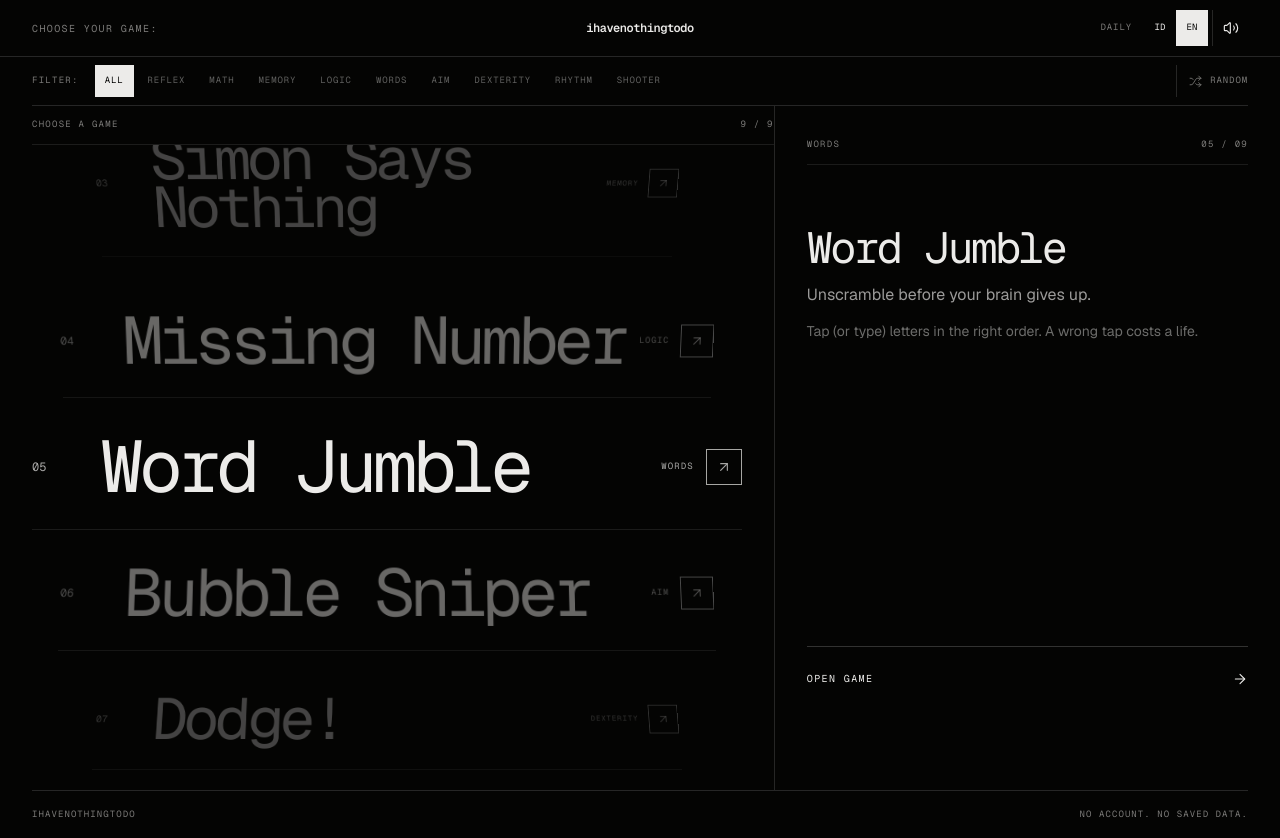
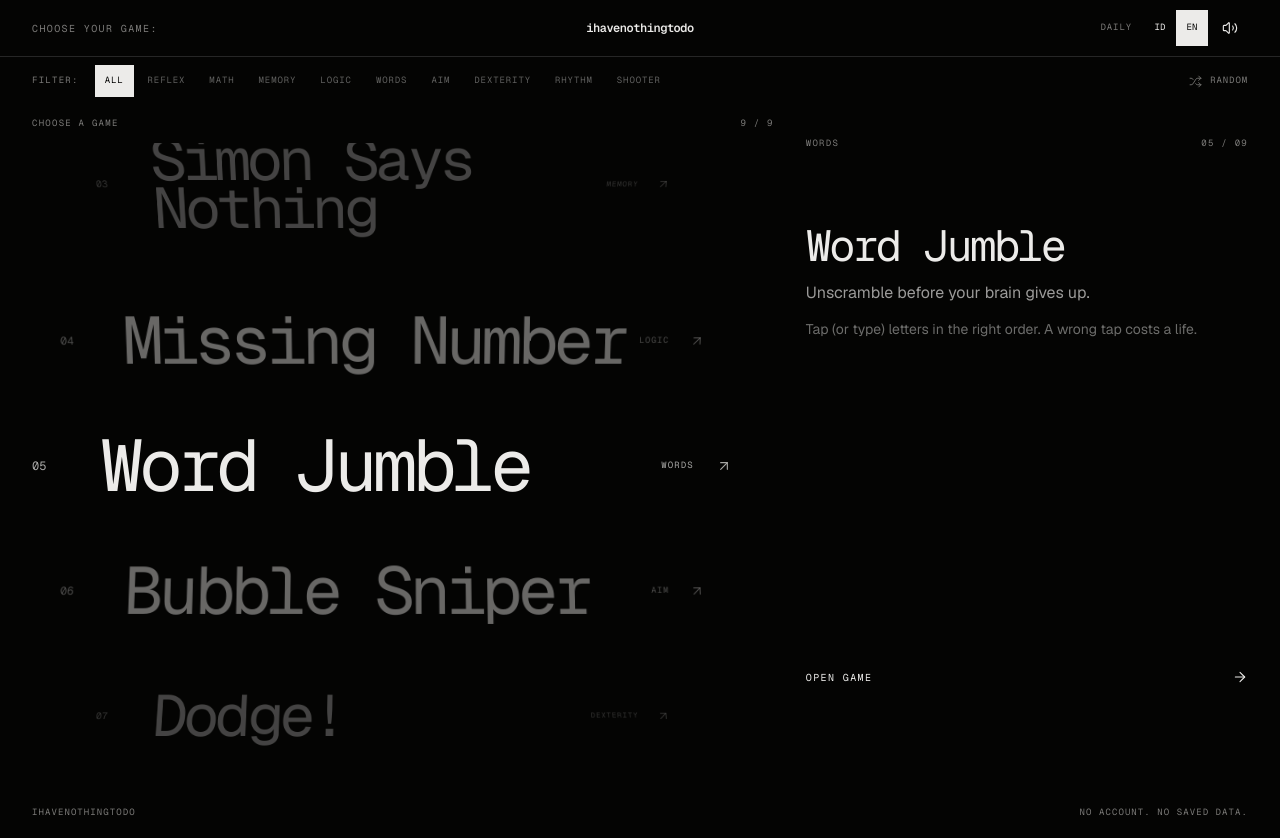
Before and after one commit to rendiero25/IhavenothingtodoGames, a React (Vite) app: page / in a window 1280 px wide. Built offline with nearby package versions, Linux system fonts and the light colour scheme; a web font is replaced by a local one.

Commit message:
refine: keep divider only below header

```diff
--- a/src/components/GameCard.tsx
+++ b/src/components/GameCard.tsx
@@ -38,7 +38,7 @@ export function GameCard({
         opacity: wheelOpacity,
         transform: `perspective(850px) rotateX(${wheelRotation}deg) scale(${wheelScale})`,
       }}
-      className={`game-list-item origin-center group grid w-full cursor-pointer grid-cols-[2.4rem_minmax(0,1fr)_auto] items-center gap-3 border-b border-ink/10 py-5 text-left outline-none transition-[color,transform,opacity] duration-300 ease-out sm:grid-cols-[3.5rem_minmax(0,1fr)_auto] sm:py-7 xl:py-8 ${selected ? 'text-ink' : 'text-ink/55 hover:text-ink/85 focus-visible:text-ink'}`}
+      className={`game-list-item origin-center group grid w-full cursor-pointer grid-cols-[2.4rem_minmax(0,1fr)_auto] items-center gap-3 py-5 text-left outline-none transition-[color,transform,opacity] duration-300 ease-out sm:grid-cols-[3.5rem_minmax(0,1fr)_auto] sm:py-7 xl:py-8 ${selected ? 'text-ink' : 'text-ink/55 hover:text-ink/85 focus-visible:text-ink'}`}
     >
       <span className="font-mono text-[10px] tabular-nums opacity-70 sm:text-xs">
         {String(index + 1).padStart(2, '0')}
@@ -55,7 +55,7 @@ export function GameCard({
         <span className="hidden font-mono text-[9px] uppercase tracking-[0.12em] opacity-70 sm:block">
           {t(catKey)}
         </span>
-        <span className="grid size-8 place-items-center border border-current opacity-70 transition-transform duration-200 ease-out group-hover:translate-x-0.5 group-hover:-translate-y-0.5 sm:size-9">
+        <span className="grid size-8 place-items-center opacity-70 transition-transform duration-200 ease-out group-hover:translate-x-0.5 group-hover:-translate-y-0.5 sm:size-9">
           <ArrowUpRight aria-hidden="true" size={16} strokeWidth={1.7} />
         </span>
       </span>
--- a/src/components/Header.tsx
+++ b/src/components/Header.tsx
@@ -51,7 +51,7 @@ export function Header({ wide = false }: { wide?: boolean }) {
               setMuted(sfx.toggleMute());
             }}
             aria-label={muted ? t('a11y.unmute') : t('a11y.mute')}
-            className="grid size-9 cursor-pointer place-items-center border-l border-ink/15 bg-paper outline-none transition-colors duration-200 hover:bg-ink hover:text-paper focus-visible:bg-ink focus-visible:text-paper"
+            className="grid size-9 cursor-pointer place-items-center bg-paper outline-none transition-colors duration-200 hover:bg-ink hover:text-paper focus-visible:bg-ink focus-visible:text-paper"
           >
             {muted ? <VolumeX size={16} strokeWidth={1.7} /> : <Volume2 size={16} strokeWidth={1.7} />}
           </button>
--- a/src/pages/Home.tsx
+++ b/src/pages/Home.tsx
@@ -31,7 +31,7 @@ function PreviewPanel({
       transition={{ duration: 0.18, ease: [0.22, 1, 0.36, 1] }}
       className="flex h-full min-h-[30rem] flex-col"
     >
-      <div className="flex items-center justify-between border-b border-ink/10 pb-3 font-mono text-[9px] uppercase tracking-[0.14em] text-ink-soft">
+      <div className="flex items-center justify-between pb-3 font-mono text-[9px] uppercase tracking-[0.14em] text-ink-soft">
         <span>{t(`cat.${game.category}` as const)}</span>
         <span>{gameNumber} / {String(GAMES.length).padStart(2, '0')}</span>
       </div>
@@ -50,7 +50,7 @@ function PreviewPanel({
         <button
           type="button"
           onClick={onLaunch}
-          className="group mt-auto flex min-h-12 items-center justify-between border-t border-ink/20 pt-4 text-left font-mono text-[10px] uppercase tracking-[0.14em] outline-none hover:text-ink/65 focus-visible:text-ink/65"
+          className="group mt-auto flex min-h-12 items-center justify-between pt-4 text-left font-mono text-[10px] uppercase tracking-[0.14em] outline-none hover:text-ink/65 focus-visible:text-ink/65"
         >
           <span>{locale === 'id' ? 'Buka game' : 'Open game'}</span>
           <ArrowRight className="transition-transform duration-200 group-hover:translate-x-1" size={16} strokeWidth={1.6} />
@@ -118,7 +118,7 @@ export default function Home() {
       <Header wide />
 
       <main className="mx-auto max-w-[1800px] px-4 sm:px-6 lg:px-8">
-        <section className="flex min-h-12 items-center justify-between gap-4 border-b border-ink/15 py-2" aria-label={locale === 'id' ? 'Filter kategori' : 'Category filters'}>
+        <section className="flex min-h-12 items-center justify-between gap-4 py-2" aria-label={locale === 'id' ? 'Filter kategori' : 'Category filters'}>
           <span className="shrink-0 font-mono text-[9px] uppercase tracking-[0.14em] text-ink-soft">
             {locale === 'id' ? 'Filter:' : 'Filter:'}
           </span>
@@ -148,7 +148,7 @@ export default function Home() {
           <button
             type="button"
             onClick={randomGame}
-            className="inline-flex min-h-8 shrink-0 cursor-pointer items-center gap-2 border-l border-ink/15 pl-3 font-mono text-[9px] uppercase tracking-[0.1em] text-ink-soft outline-none hover:text-ink focus-visible:text-ink"
+            className="inline-flex min-h-8 shrink-0 cursor-pointer items-center gap-2 pl-3 font-mono text-[9px] uppercase tracking-[0.1em] text-ink-soft outline-none hover:text-ink focus-visible:text-ink"
           >
             <Shuffle size={13} strokeWidth={1.6} />
             <span className="hidden sm:inline">{locale === 'id' ? 'Acak' : 'Random'}</span>
@@ -157,7 +157,7 @@ export default function Home() {
 
         <section className="grid lg:grid-cols-[minmax(0,1.22fr)_minmax(23rem,0.78fr)]">
           <div className="wheel-viewport order-2 min-w-0 max-h-[58dvh] lg:order-1 lg:h-[calc(100dvh-7.25rem)] lg:max-h-none">
-            <div className="flex items-center justify-between border-b border-ink/10 py-3 font-mono text-[9px] uppercase tracking-[0.14em] text-ink-soft">
+            <div className="flex items-center justify-between py-3 font-mono text-[9px] uppercase tracking-[0.14em] text-ink-soft">
               <span>{locale === 'id' ? 'Pilih game' : 'Choose a game'}</span>
               <span>{filteredGames.length} / {GAMES.length}</span>
             </div>
@@ -176,7 +176,7 @@ export default function Home() {
             </nav>
           </div>
 
-          <aside className="order-1 min-h-[34rem] border-b border-ink/15 py-6 lg:order-2 lg:min-h-0 lg:border-b-0 lg:border-l lg:py-8 lg:pl-8" aria-live="polite">
+          <aside className="order-1 min-h-[34rem] py-6 lg:order-2 lg:min-h-0 lg:py-8 lg:pl-8" aria-live="polite">
             <PreviewPanel
               game={previewGame}
               onLaunch={() => launch(previewGame)}
@@ -185,7 +185,7 @@ export default function Home() {
           </aside>
         </section>
 
-        <footer className="flex min-h-12 items-center justify-between border-t border-ink/15 font-mono text-[9px] uppercase tracking-[0.12em] text-ink-soft">
+        <footer className="flex min-h-12 items-center justify-between font-mono text-[9px] uppercase tracking-[0.12em] text-ink-soft">
           <span>ihavenothingtodo</span>
           <span>{t('home.footer')}</span>
         </footer>
```
